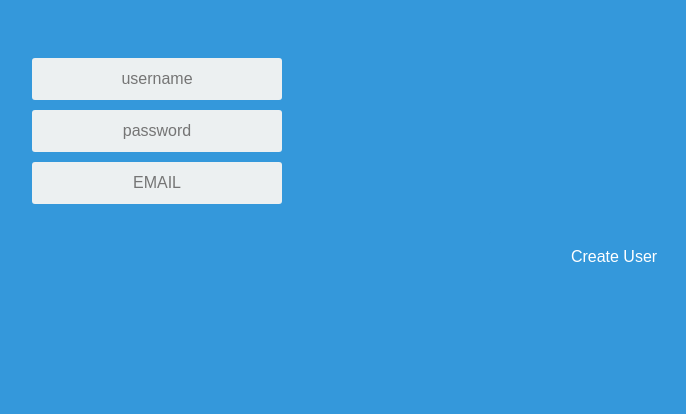
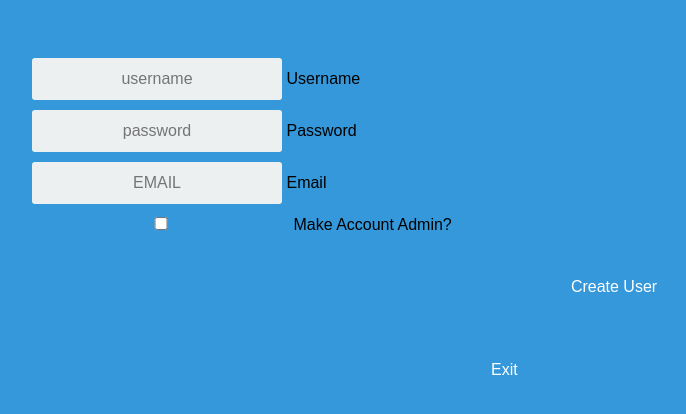
Before and after one commit to IGooseI/CS341-GroupProject, a Flask app: page /userCreate in a window 1280 px wide. Shown: the top 414 px of the page, without its empty margins (26-712 px from the left). Run offline with Flask 3, Linux system fonts and the light colour scheme.

Commit message:
add return to main fucntion to user create

```diff
--- a/GroupProject/templates/userCreate.html
+++ b/GroupProject/templates/userCreate.html
@@ -5,18 +5,23 @@
 
     <form action="/userCreate" method="POST">
         <div class="control-group">
-            <input type="text" class="login-field" value="" placeholder="username" name="username">
-            <label class="login-field-icon fui-user" for="login-name"></label>
+            <input type="text" class="login-field" value="" placeholder="username" name="username" required>
+            <label class="login-field-icon fui-user" for="username">Username</label>
         </div>
 
         <div class="control-group">
-            <input type="text" class="login-field" value="" placeholder="password" name="password">
-            <label class="login-field-icon fui-user" for="login-pass"></label>
+            <input type="password" class="login-field" value="" placeholder="password" name="password" required>
+            <label class="login-field-icon fui-user" for="password">Password</label>
         </div>
 
         <div class="control-group">
-            <input type="text" class="input-field" value="" placeholder="EMAIL" name="email">
-            <label class="login-field-icon fui-user" for="login-email"></label>
+            <input type="text" class="input-field" value="" placeholder="EMAIL" name="email" required>
+            <label class="login-field-icon fui-user" for="email">Email</label>
+        </div>
+
+        <div class="control-group">
+            <input type = "checkbox" id="isAdmin" name="isAdmin" value="true">
+            <label for="admin">Make Account Admin?</label>
         </div>
 
         <br>
@@ -31,3 +36,5 @@
 				</div>
 		{% endif %}
     </form>
+    <a href="/main" class="btn btn-block btn-lg btn-primary" role="button">Exit</a>
+    <br>
```
